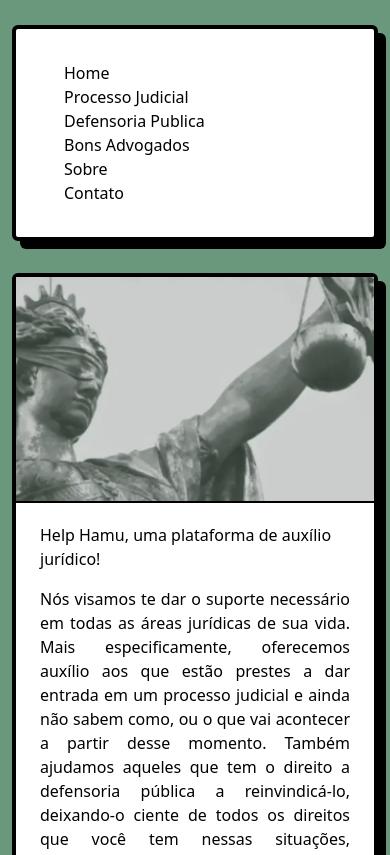
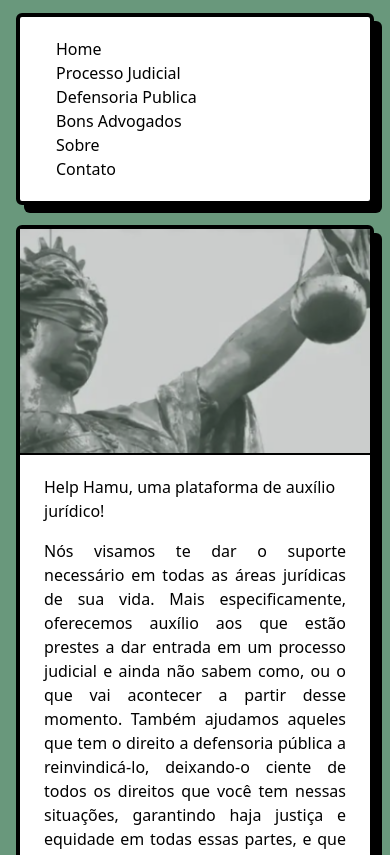
Before and after one commit to GPA1992/help-hamu, a website built with Vite: page index.html in a window 390 px wide. Shown: the part 235-1090 px from the top of the page. Built offline with nearby package versions, Linux system fonts and the light colour scheme; a web font is replaced by a local one.

Commit message:
feat: responsive change

```diff
--- a/index.html
+++ b/index.html
@@ -2,7 +2,6 @@
 <html lang="en">
   <head>
     <meta charset="UTF-8" />
-    <link rel="icon" type="image/svg+xml" href="/vite.svg" />
     <meta name="viewport" content="width=device-width, initial-scale=1.0" />
     <link rel="preconnect" href="https://fonts.googleapis.com">
     <link rel="preconnect" href="https://fonts.gstatic.com" crossorigin>
@@ -15,10 +14,10 @@
     <header class="flex md:flex-row cellphone:flex-col  w-full bg-[#69987C] p-2 justify-center items-center">
       <img class="rounded-full cellphone:w-56 cellphone:h-56 md:w-80 md:h-80 object-cover " src="./assets/logo.jpeg" alt="">
     </header>
-    <nav class="w-full flex justify-center mt-2 cellphone:p-3 md:p-0">
+    <nav class="w-full flex justify-center mt-2 cellphone:pr-4 cellphone:pl-4 md:p-0">
     <div class="cellphone:w-full  md:w-3/4 mb-2 border-black border-4 rounded-md shadow-[8px_8px_0px_rgba(0,0,0,1)] bg-white">
 
-          <ul class="flex cellphone:flex-col md:flex-row   justify-start items-start  p-8">
+          <ul class="flex cellphone:flex-col md:flex-row   justify-start items-start  p-5">
               <li class="mx-4">
                   <a href="#home" class="text-black  md:text-lg cellphone:text-base">Home</a>
               </li>
@@ -40,7 +39,7 @@
           </ul>
         </div>
     </nav>
-    <main id="content" class="flex flex-col justify-start items-center cellphone:p-3 md:p-0 md:mt-4  cellphone:mt-0">
+    <main id="content" class="flex flex-col justify-start items-center cellphone:pr-4 cellphone:pl-4 md:p-0 mt-3">
 
     <div class="cellphone:w-full  md:w-3/4  border-black border-4 rounded-md shadow-[8px_8px_0px_rgba(0,0,0,1)] bg-white">
       <article class="w-full">
```
Also changed, not shown: output.css.
